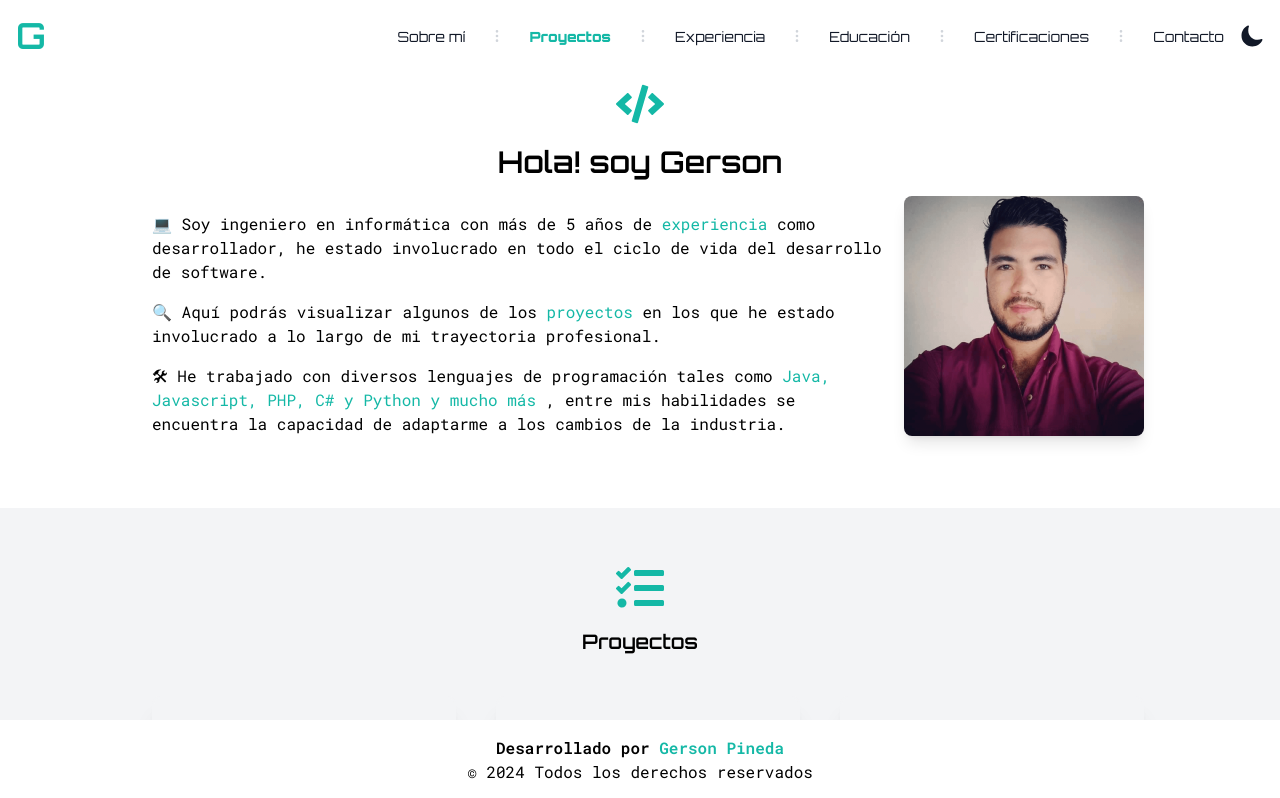
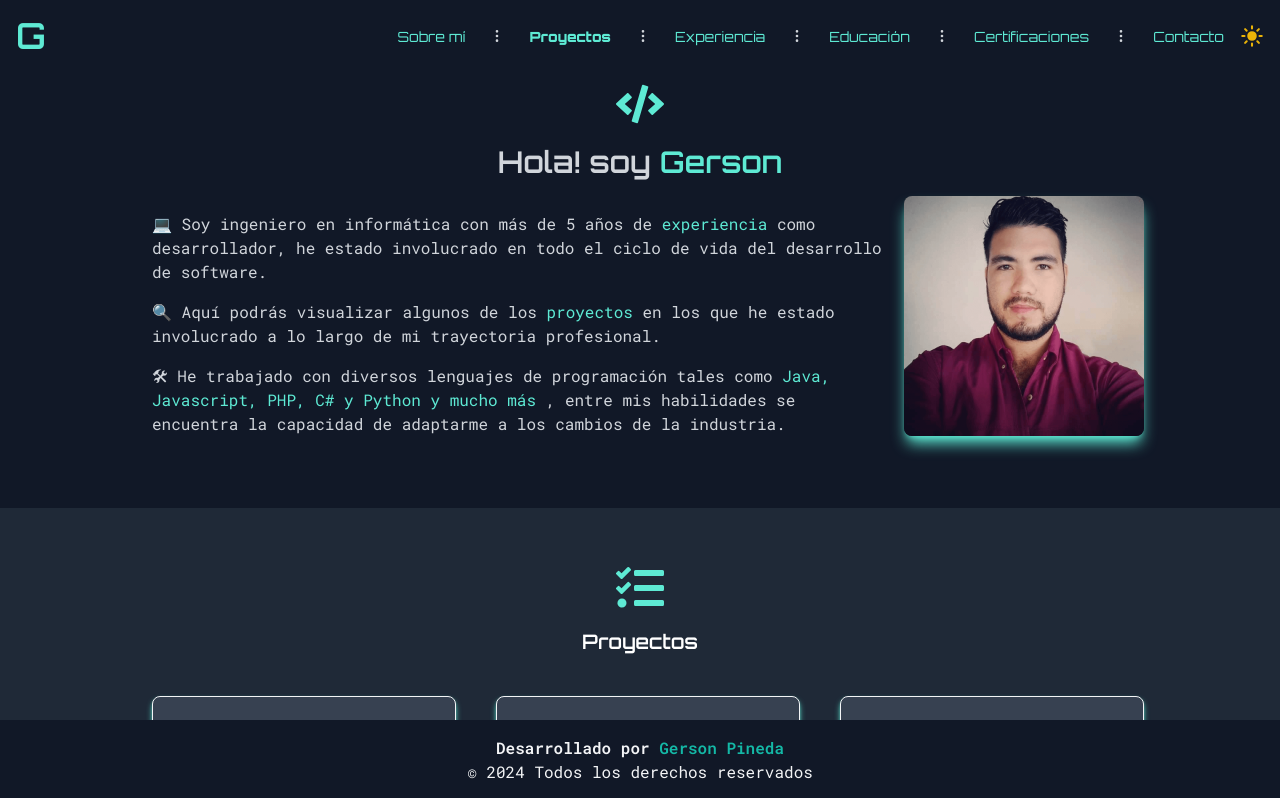
Before and after one commit to Gerstox/portfolio, a Next.js app: page / in a window 1280 px wide. Shown: the top 798 px of the page. Built offline with nearby package versions, Linux system fonts and the light colour scheme.

Commit message:
Dark mode por defacto, footer gris

```diff
--- a/src/app/layout.tsx
+++ b/src/app/layout.tsx
@@ -17,7 +17,7 @@ export default function RootLayout({
 }>) {
   return (
     <html lang="en" className="bg-white" style={{scrollBehavior:'smooth'}}>
-      <body className={`${orbitron.className}`}>{children}</body>
+      <body className={`${orbitron.className} dark`}>{children}</body>
     </html>
   );
 }
--- a/src/components/DarkModeButton.tsx
+++ b/src/components/DarkModeButton.tsx
@@ -5,7 +5,7 @@ import { IoMoon, IoSunny } from "react-icons/io5";
 
 export default function DarkModeButton({ className }: {className: string}) {
 
-  const [dark, setDark] = useState(false);
+  const [dark, setDark] = useState(true);
 
   const darkModeHandler = () => {
     setDark(!dark);
--- a/src/components/Footer.tsx
+++ b/src/components/Footer.tsx
@@ -4,7 +4,7 @@ import Navigation from "./Navigation";
 
 export default function Footer() {
   return (
-    <div className={`${roboto.className} flex flex-col w-full justify-between items-center p-4 bg-white dark:bg-black fixed bottom-0 z-10`}>
+    <div className={`${roboto.className} flex flex-col w-full justify-between items-center p-4 bg-white dark:bg-gray-900 fixed bottom-0 z-10`}>
       <div className={`w-full text-center font-semibold dark:text-gray-100`}>
       Desarrollado por <span className="text-teal-500 dark:text-teal-500">Gerson Pineda</span>
       </div>
```
